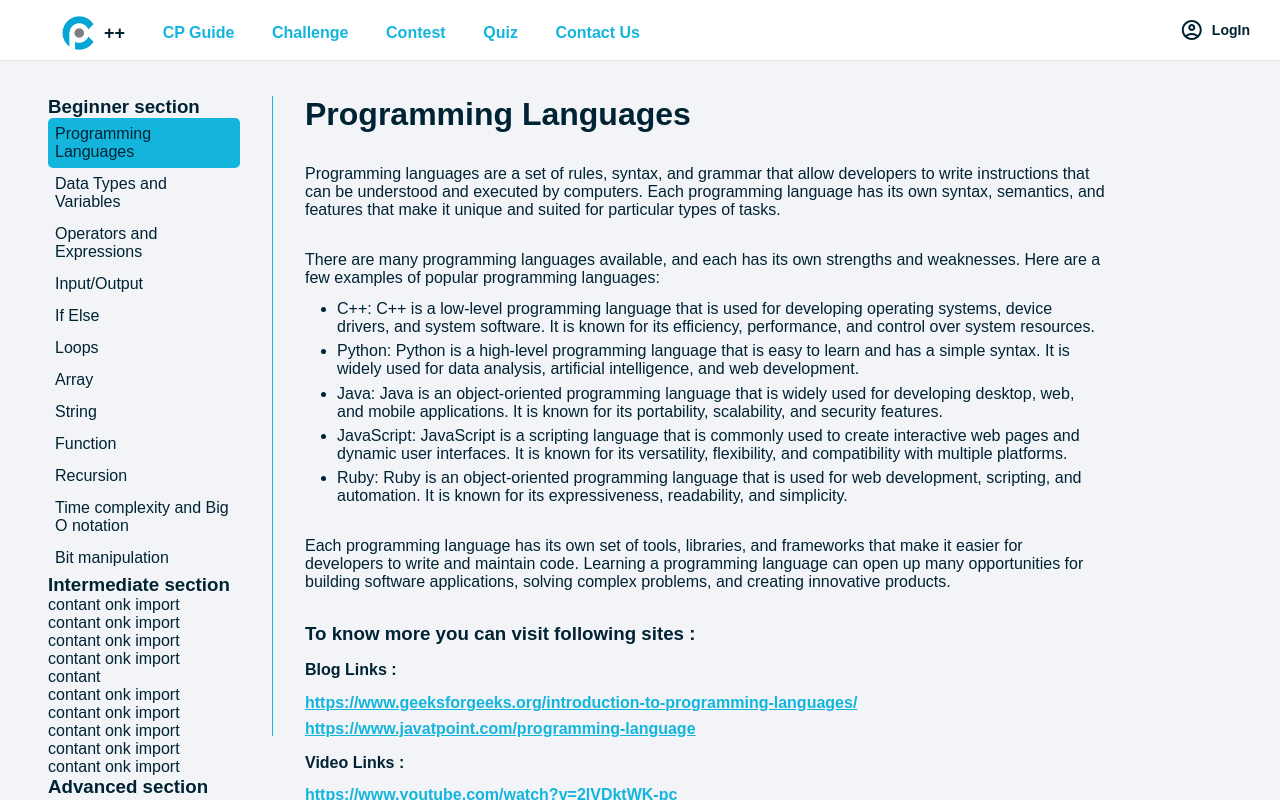
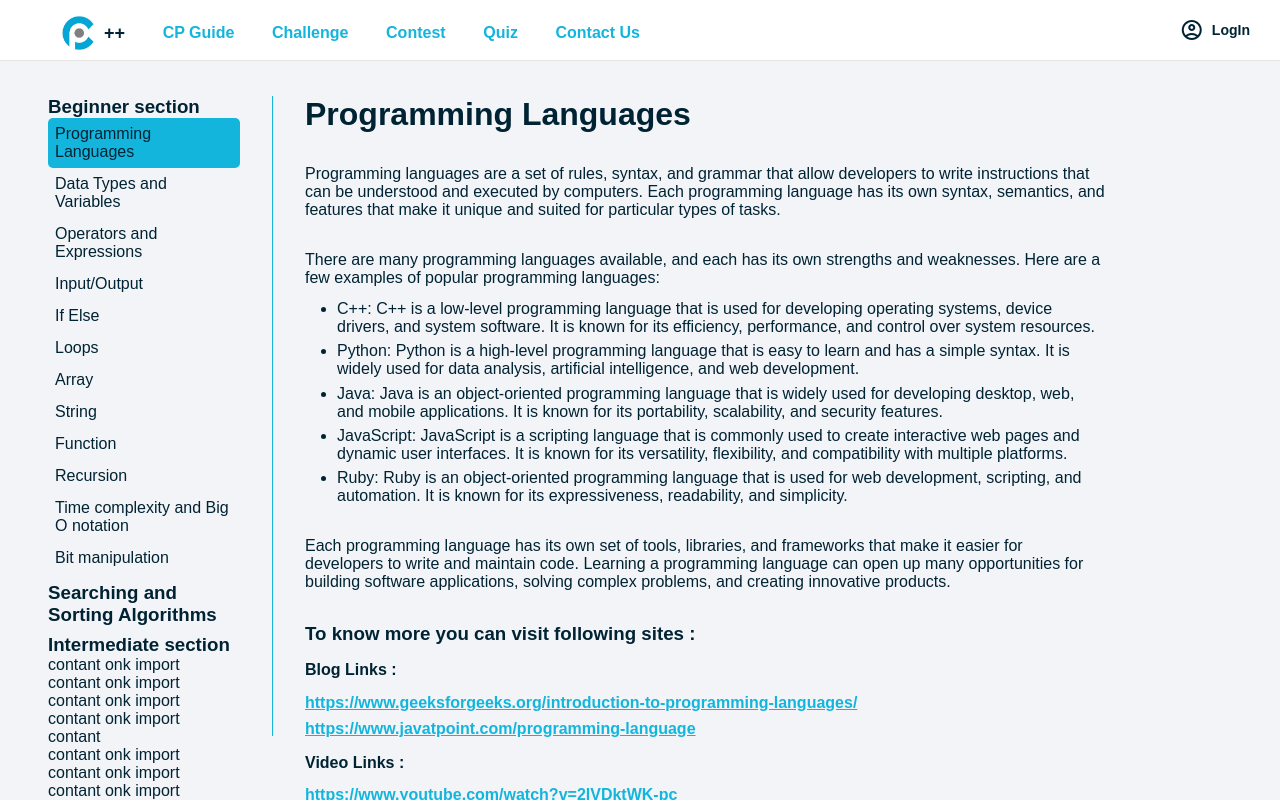
Before and after one commit to ImranMir32/CP-Plus-Front-End, a React (Create React App) app: page /cpguide in a window 1280 px wide. Shown: the top 800 px of the page. Built offline with nearby package versions, Linux system fonts and the light colour scheme.

Commit message:
editing cp-guide style

```diff
--- a/src/routes/CP-Guide.jsx
+++ b/src/routes/CP-Guide.jsx
@@ -28,7 +28,7 @@ const CpGuide = () => {
       <Navbar />
       <div className="cp-container">
         <div className="cp-topic-name">
-          <div className="beginner">
+          <div className="cp-content">
             <h3>Beginner section</h3>
             <p
               onClick={() => {
@@ -148,6 +148,9 @@ const CpGuide = () => {
               Bit manipulation
             </p>
           </div>
+          <div className="cp-content">
+            <h3>Searching and Sorting Algorithms</h3>
+          </div>
           <div className="intermediate">
             <h3>Intermediate section</h3>
             <p>contant onk import</p>
--- a/src/styles/cp-style/cp.css
+++ b/src/styles/cp-style/cp.css
@@ -39,3 +39,7 @@
   width: 50rem;
   height: 100%;
 }
+
+.cp-content {
+  margin-bottom: 0.5rem;
+}
```
